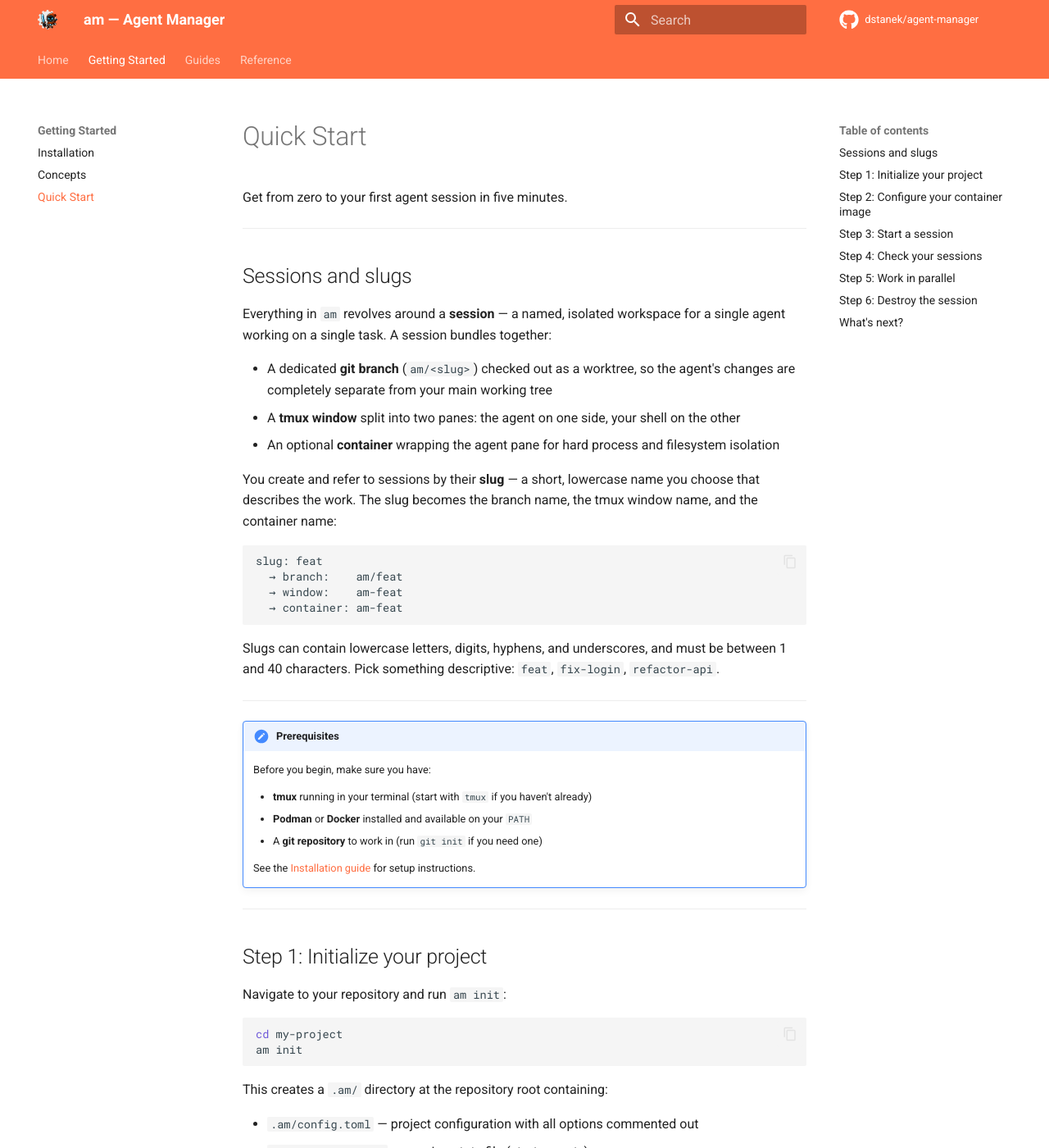
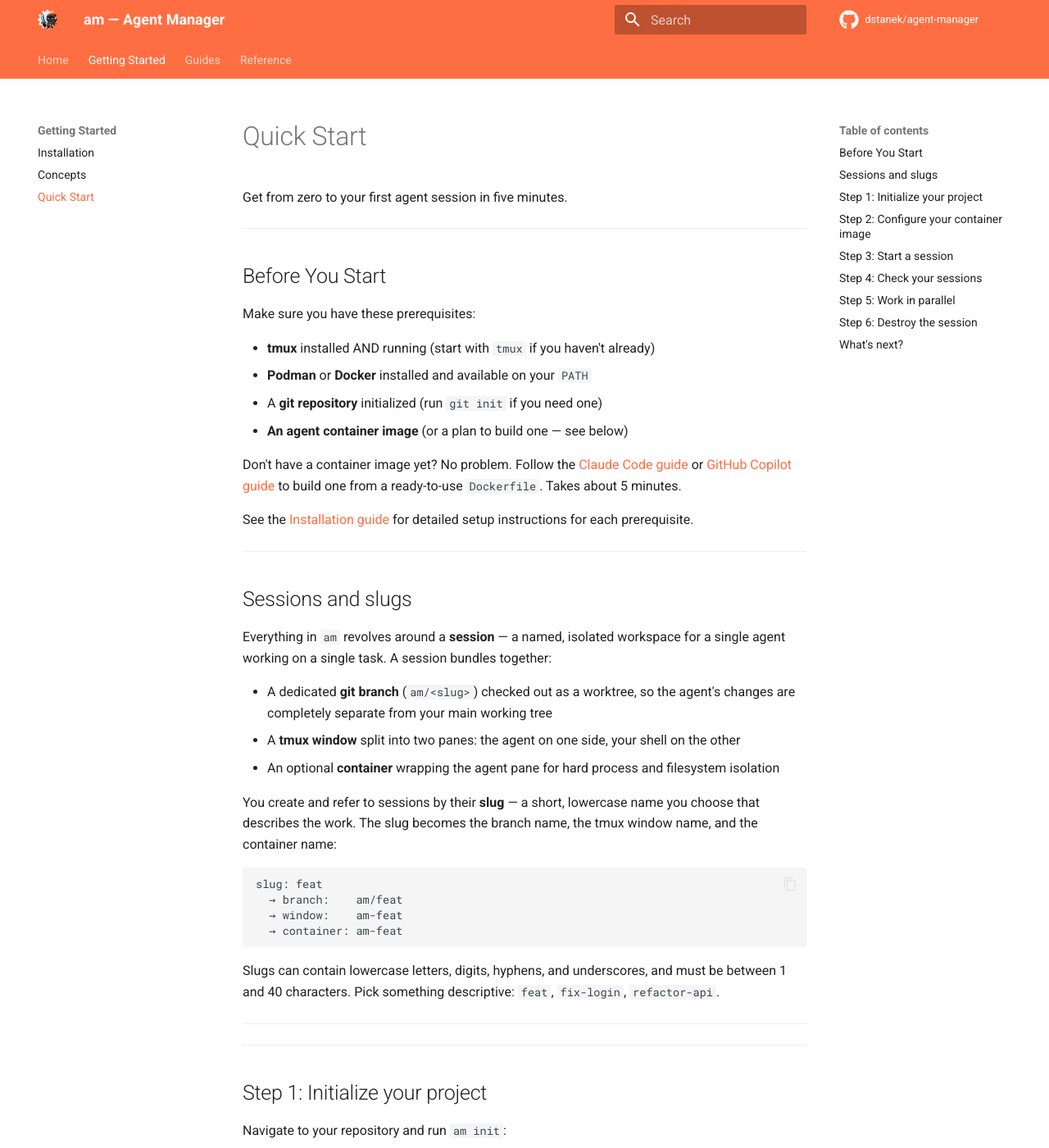
Before and after one commit to dstanek/am, an MkDocs documentation site: the page built from docs/getting-started/quick-start.md, in a window 1280 px wide and 1400 px high. Shown: the whole window at 82% size. Built offline with MkDocs 1.6.1 and Material for MkDocs 9.7.7, drawn with Linux system fonts in a browser that asks for light colours; comment, search, counter and statistics services are not loaded.

Commit message:
docs(quick-start): move prerequisites to the top
The prerequisites note was buried after the conceptual intro, meaning
readers could hit setup blockers before knowing what they needed.
Moving it to a dedicated "Before You Start" section at the top lets
users verify their environment before following any steps.

---
Co-Piloted-By: am via Claude Code

```diff
--- a/docs/getting-started/quick-start.md
+++ b/docs/getting-started/quick-start.md
@@ -1,6 +1,21 @@
 # Quick Start
 
 Get from zero to your first agent session in five minutes.
+
+---
+
+## Before You Start
+
+Make sure you have these prerequisites:
+
+- **tmux** installed AND running (start with `tmux` if you haven't already)
+- **Podman** or **Docker** installed and available on your `PATH`
+- A **git repository** initialized (run `git init` if you need one)
+- **An agent container image** (or a plan to build one — see below)
+
+Don't have a container image yet? No problem. Follow the [Claude Code guide](../guides/claude-code.md) or [GitHub Copilot guide](../guides/github-copilot.md) to build one from a ready-to-use `Dockerfile`. Takes about 5 minutes.
+
+See the [Installation guide](installation.md) for detailed setup instructions for each prerequisite.
 
 ---
 
@@ -24,15 +39,6 @@ slug: feat
 Slugs can contain lowercase letters, digits, hyphens, and underscores, and must be between 1 and 40 characters. Pick something descriptive: `feat`, `fix-login`, `refactor-api`.
 
 ---
-
-!!! note "Prerequisites"
-    Before you begin, make sure you have:
-
-    - **tmux** running in your terminal (start with `tmux` if you haven't already)
-    - **Podman** or **Docker** installed and available on your `PATH`
-    - A **git repository** to work in (run `git init` if you need one)
-
-    See the [Installation guide](installation.md) for setup instructions.
 
 ---
 
```
